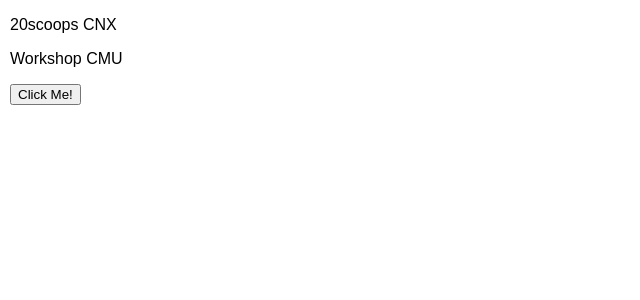
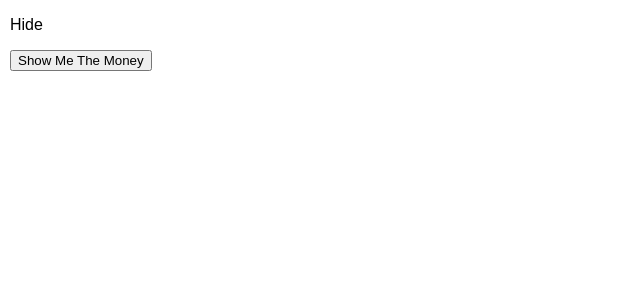
Before and after one commit to T-Jedsada/react-workshop-cmu, a React (Create React App) app: page / in a window 1280 px wide. Shown: the top 300 px of the page, without its empty margins (0-640 px from the left). Built offline with nearby package versions, Linux system fonts and the light colour scheme.

Commit message:
example change state

```diff
--- a/src/App.js
+++ b/src/App.js
@@ -1,15 +1,18 @@
-import React, { Component } from 'react';
-
-import Header from './Header'
+import React, { Component } from 'react'
 import HeaderClass from './HeaderClass'
+import ToggleView from './ToggleView'
 
 class App extends Component {
+
   render() {
+
+    const props = {
+      name: "20scoops CNX"
+    }
+
     return (
       <div style = {{margin:10}}>
-        <Header name="20scoops CNX"/>
-        <Header name="Workshop CMU"/>
-        <HeaderClass name=""/>
+        <ToggleView/>
       </div>
     );
   }
--- a/src/Header/index.js
+++ b/src/Header/index.js
@@ -1,7 +1,7 @@
 import React from 'react'
 
 function Header (props) {
-    return <p>{props.name}</p>
+    return <div>{props.name}</div>
 }
 
 export default Header
--- a/src/HeaderClass/index.js
+++ b/src/HeaderClass/index.js
@@ -7,9 +7,17 @@ class Header extends Component {
         des: ""
     }
 
+    componentDidMount() {
+        console.log("component create")
+    }
+
+    componentDidUpdate() {
+        console.log("component update")
+    }
+
     onChangeHeader = () => {
         this.setState({
-            name: "20Scoops"
+            name: "Chiang Mai"
         })
     }
 
--- /dev/null
+++ b/src/ToggleView/index.js
@@ -0,0 +1,25 @@
+import React, {Component} from 'react'
+
+class ToggleView extends Component {
+
+    state = {
+        isShow : false
+    }
+
+    isShowView = () => {
+        this.setState({
+            isShow: !this.state.isShow
+        })
+    }
+
+    render() {
+        return (
+            <div>
+                {this.state.isShow ? (<p>Show</p>) : (<p>Hide</p>)}
+                <button onClick={this.isShowView}>Show Me The Money</button>
+            </div>
+        );
+    }
+}
+
+export default ToggleView
```
